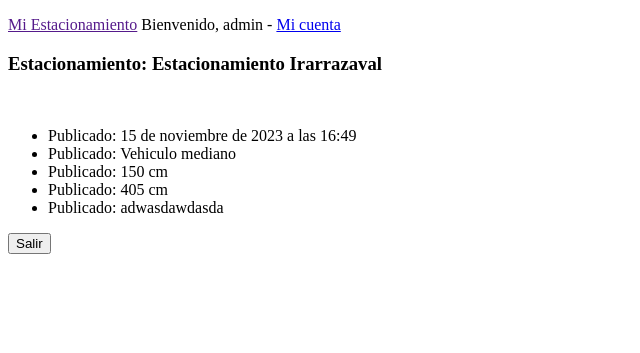
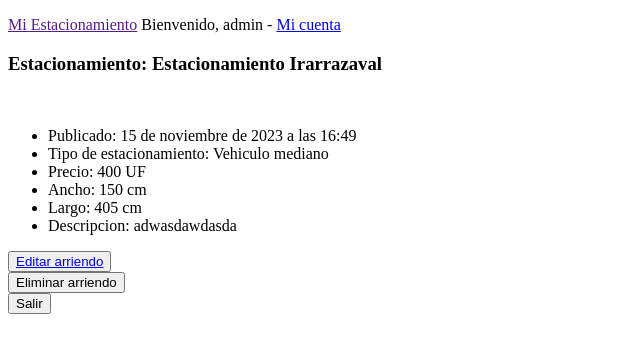
Before and after one commit to jgodoy1992/MiEstArq, a Django app: page /estacionamiento/1 in a window 1280 px wide. Shown: the top 353 px of the page, without its empty margins (0-640 px from the left). Run offline with Django 4.2, Linux system fonts and the light colour scheme; a user stored in the database is signed in; data comes from the database, SQL or seed files in the repository; both versions use the stored data as it was after the commit.

Commit message:
Creacion de CRUD para cada usuario

```diff
--- a/mi_est_app/models.py
+++ b/mi_est_app/models.py
@@ -4,6 +4,7 @@ from django.contrib.auth.models import User
 
 class EnArriendo(models.Model):
     titulo = models.CharField(max_length=128)
+    precio = models.CharField(max_length=100)
     fecha = models.DateTimeField(auto_now_add=True)
     tipo = models.CharField(max_length=128)
     desc = models.TextField()
--- a/mi_est_app/templates/mi_est_app/estacionamiento.html
+++ b/mi_est_app/templates/mi_est_app/estacionamiento.html
@@ -5,9 +5,15 @@
     <br>
     <ul>
             <li>Publicado: {{ esta.fecha }}</li>
-            <li>Publicado: {{ esta.tipo }}</li>
-            <li>Publicado: {{ esta.ancho }} cm</li>
-            <li>Publicado: {{ esta.largo }} cm</li>
-            <li>Publicado: {{ esta.desc }}</li>
+            <li>Tipo de estacionamiento: {{ esta.tipo }}</li>
+            <li>Precio: {{ esta.precio }}</li>
+            <li>Ancho: {{ esta.ancho }} cm</li>
+            <li>Largo: {{ esta.largo }} cm</li>
+            <li>Descripcion: {{ esta.desc }}</li>
     </ul>
+    <button><a href="{% url 'mi_est_app:editar_arriendo' esta.id %}">Editar arriendo</a></button>
+
+    <form action="{% url 'mi_est_app:eliminar_arriendo' esta.id%}">
+        <button name='submit'>Eliminar arriendo</button>
+    </form>
 {% endblock content %}
--- a/mi_est_app/templates/mi_est_app/estacionamientos.html
+++ b/mi_est_app/templates/mi_est_app/estacionamientos.html
@@ -3,7 +3,7 @@
 {% block content %}
     <h3>Mis estacionamientos en arriendo</h3>
     <br>
-
+    <button><a href="{% url 'mi_est_app:nuevo_estacionamiento' %}">Agregar nuevo estacionamiento</a></button>
     <ul>
         {% for est in esta %}
             <li><a href="{% url 'mi_est_app:estacionamiento' est.id %}">{{ est.titulo }}</a></li>
--- a/mi_est_app/urls.py
+++ b/mi_est_app/urls.py
@@ -7,5 +7,11 @@ urlpatterns = [
     path('dashboard/', views.dashboard, name='dashboard'),
     path('estacionamientos/', views.estacionamientos, name='estacionamientos'),
     path('estacionamiento/<int:id>',
-         views.estacionamiento, name='estacionamiento')
+         views.estacionamiento, name='estacionamiento'),
+    path('nuevo_estacionamiento/', views.nuevo_arriendo,
+         name='nuevo_estacionamiento'),
+    path('editar_arriendo/<int:id>',
+         views.editar_arriendo, name='editar_arriendo'),
+    path('eliminar_arriendo/<int:id>',
+         views.elimiar_arriendo, name='eliminar_arriendo')
 ]
--- a/mi_est_app/views.py
+++ b/mi_est_app/views.py
@@ -1,6 +1,7 @@
-from django.shortcuts import render
+from django.shortcuts import render, redirect
 from django.contrib.auth.decorators import login_required
 from .models import EnArriendo
+from .forms import ArreindoForm
 
 # Create your views here.
 
@@ -26,3 +27,41 @@ def estacionamiento(request, id):
     esta = EnArriendo.objects.filter(owner=request.user).get(id=id)
     context = {'esta': esta}
     return render(request, 'mi_est_app/estacionamiento.html', context)
+
+
+@login_required
+def nuevo_arriendo(request):
+    if request.method == 'POST':
+        form = ArreindoForm(data=request.POST)
+        if form.is_valid():
+            est_form = form.save(commit=False)
+            est_form.owner = request.user
+            est_form.save()
+            return redirect('mi_est_app:estacionamientos')
+    else:
+        form = ArreindoForm()
+
+    context = {'form': form}
+    return render(request, 'mi_est_app/nuevo_est.html', context)
+
+
+@login_required
+def editar_arriendo(request, id):
+    esta = EnArriendo.objects.filter(owner=request.user).get(id=id)
+    if request.method != 'POST':
+        form = ArreindoForm(instance=esta)
+    else:
+        form = ArreindoForm(instance=esta, data=request.POST)
+        if form.is_valid():
+            form.save()
+            return redirect('mi_est_app:estacionamientos')
+
+    context = {'esta': esta, 'form': form}
+    return render(request, 'mi_est_app/editar_arriendo.html', context)
+
+
+@login_required
+def elimiar_arriendo(request, id):
+    esta = EnArriendo.objects.filter(owner=request.user).get(id=id)
+    esta.delete()
+    return redirect('mi_est_app:estacionamientos')
```
Also changed, not shown: mi_est_app/forms.py (added, +8 -0 lines), mi_est_app/templates/mi_est_app/editar_arriendo.html (added, +13 -0 lines), mi_est_app/templates/mi_est_app/nuevo_est.html (added, +14 -0 lines), db.sqlite3, mi_est_app/migrations/0001_initial.py.
